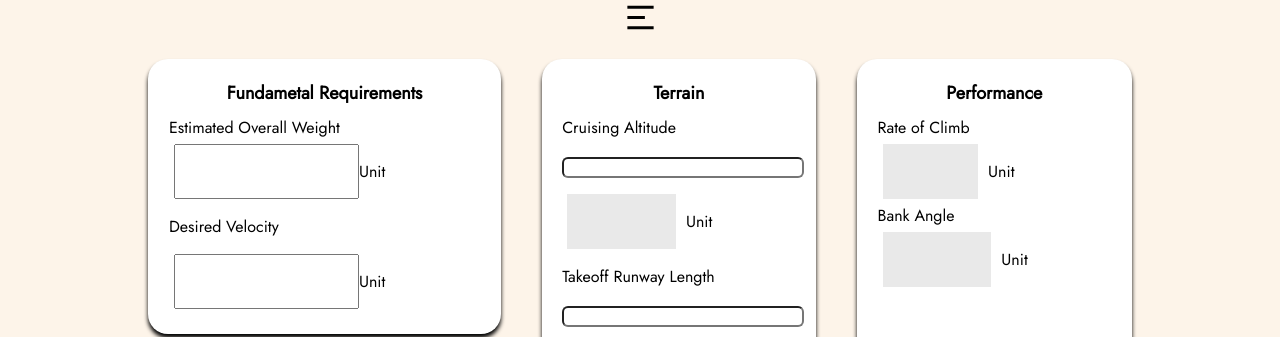
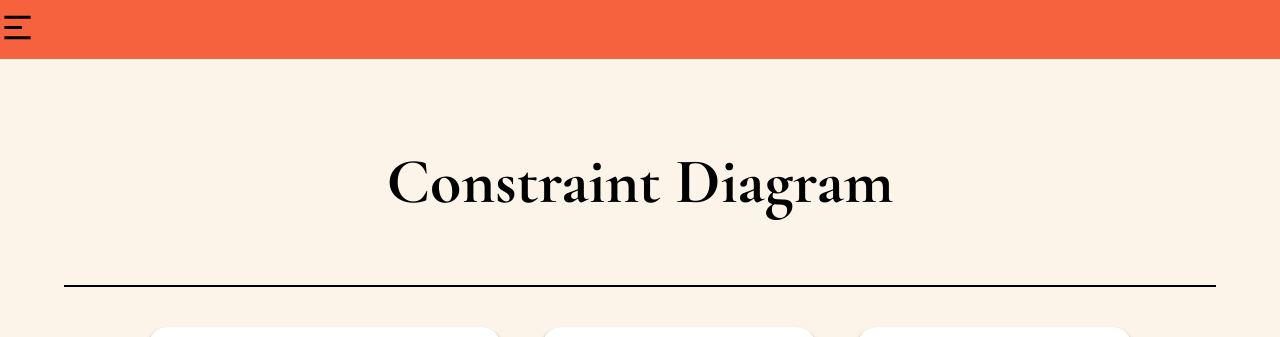
Before and after one commit to ninchay/senior-next, a Next.js app: page /Constraint in a window 1280 px wide. Shown: the top 337 px of the page. Built offline with nearby package versions, Linux system fonts and the light colour scheme.

Commit message:
Constraint navbar and header edit

```diff
--- a/src/pages/Constraint.js
+++ b/src/pages/Constraint.js
@@ -11,8 +11,11 @@ const Constraint = () => {
   return (
   <>
     <div classname={styles.app}>
+      <div className={styles.Navbar}>
+        <Navbar_Cons />
+      </div>
       <div style={{minWidth:'100%',display:'flex', flexDirection:'column', justifyContent:'center', alignItems: 'center'}}>
-          <Navbar_Cons />
+          <Header_Cons />
           <Input_Cons handleVelocityChange={(v)=>{setVelocity(v)}}/>
           <Graph_Cons velocity={velocity}/>
           <Result_Cons />
```
